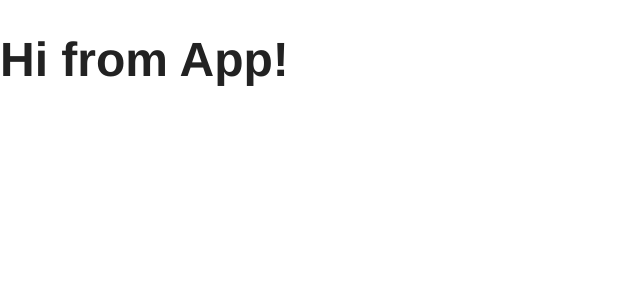
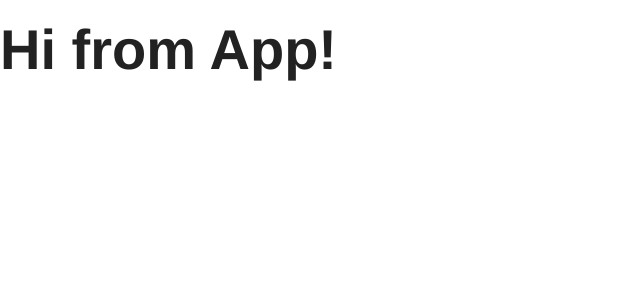
Before and after one commit to tpyszko/ingredient-checker, a React app: page / in a window 1280 px wide. Shown: the top 300 px of the page, without its empty margins (0-640 px from the left). Built offline with nearby package versions, Linux system fonts and the light colour scheme.

Commit message:
Update Text component

```diff
--- a/src/components/Text.js
+++ b/src/components/Text.js
@@ -1,14 +1,23 @@
 import styled from "styled-components";
 
-const Text = styled.p`
-  color: ${({ color }) => color};
+export const Text = styled.p`
+  color: ${({ color, theme }) => (color ? color : theme.color.dark)};
   font-size: ${({ fontSize }) => fontSize};
+  margin: 0.3em 0;
 `;
 
 export const H1 = styled.h1`
-  font-size: 3em;
-  color: ${({ theme }) => theme.color.dark};
+  font-size: 3.5em;
+  margin: 0.3em 0;
+  color: ${({ color, theme }) => (color ? color : theme.color.dark)};
+`;
+export const H2 = styled.h1`
+  font-size: 2em;
+  margin: 0.3em 0;
+  color: ${({ color, theme }) => (color ? color : theme.color.dark)};
 `;
 
-
-export default Text;
+export const H3 = styled.h1`
+  font-size: 1.5em;
+  color: ${({ color, theme }) => (color ? color : theme.color.dark)};
+`;
```
